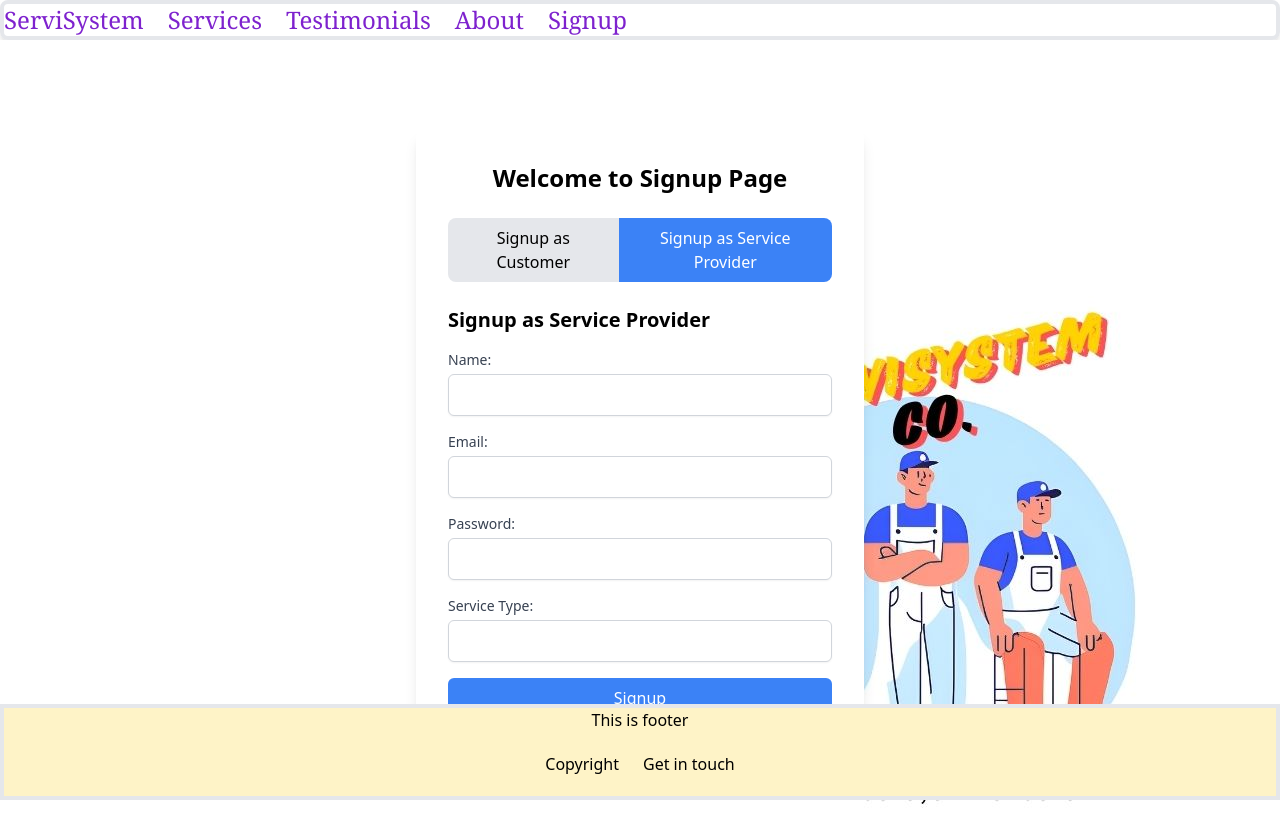
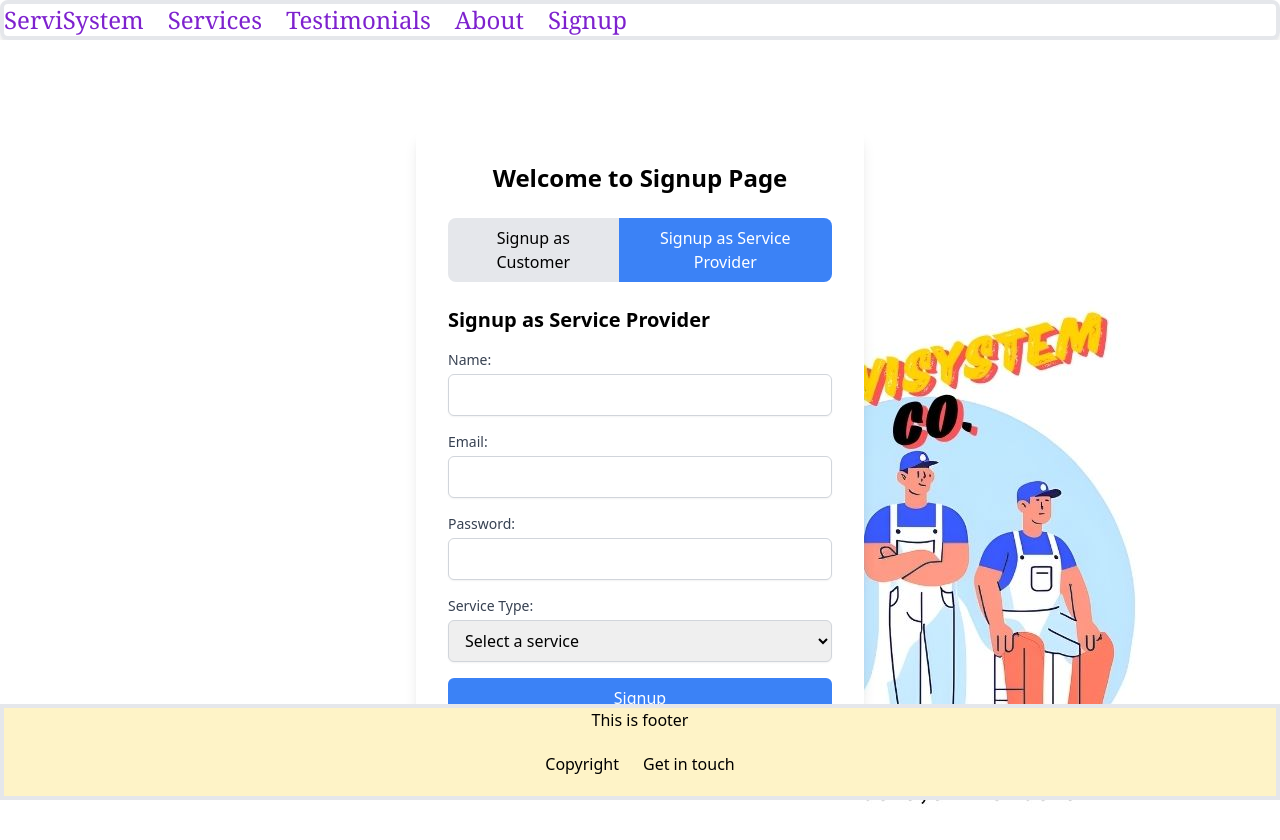
Before and after one commit to AtharavJ/ServiSystem, a React (Vite) app: page /Signup in a window 1280 px wide. Both pictures are taken after a click on the button "Signup as Service Provider". Built offline with nearby package versions, Linux system fonts and the light colour scheme.

Commit message:
new changes

```diff
--- a/src/MainPage.jsx
+++ b/src/MainPage.jsx
@@ -6,6 +6,7 @@ export default function MainPage() {
     const location = useLocation();
     return (
         <>
+
             <div className=""
             /* style={{
             //     backgroundImage: `url(${servisystemimg})`,
--- a/src/Signup.jsx
+++ b/src/Signup.jsx
@@ -93,11 +93,18 @@ export default function Signup() {
                             </div>
                             <div>
                                 <label className="block text-sm font-medium text-gray-700">Service Type:</label>
-                                <input
-                                    type="text"
+                                <select
                                     name="serviceType"
                                     className="mt-1 block w-full px-3 py-2 border border-gray-300 rounded-md shadow-sm focus:outline-none focus:ring-blue-500 focus:border-blue-500"
-                                />
+                                >
+                                    <option value="">Select a service</option>
+                                    <option value="plumbing">Plumbing</option>
+                                    <option value="electrical">Electrical</option>
+                                    <option value="cleaning">Cleaning</option>
+                                    <option value="gardening">Gardening</option>
+                                    <option value="transportation">Transportation</option>
+                                    <option value="tutoring">Tutoring</option>
+                                </select>
                             </div>
                             <button
                                 type="submit"
```
